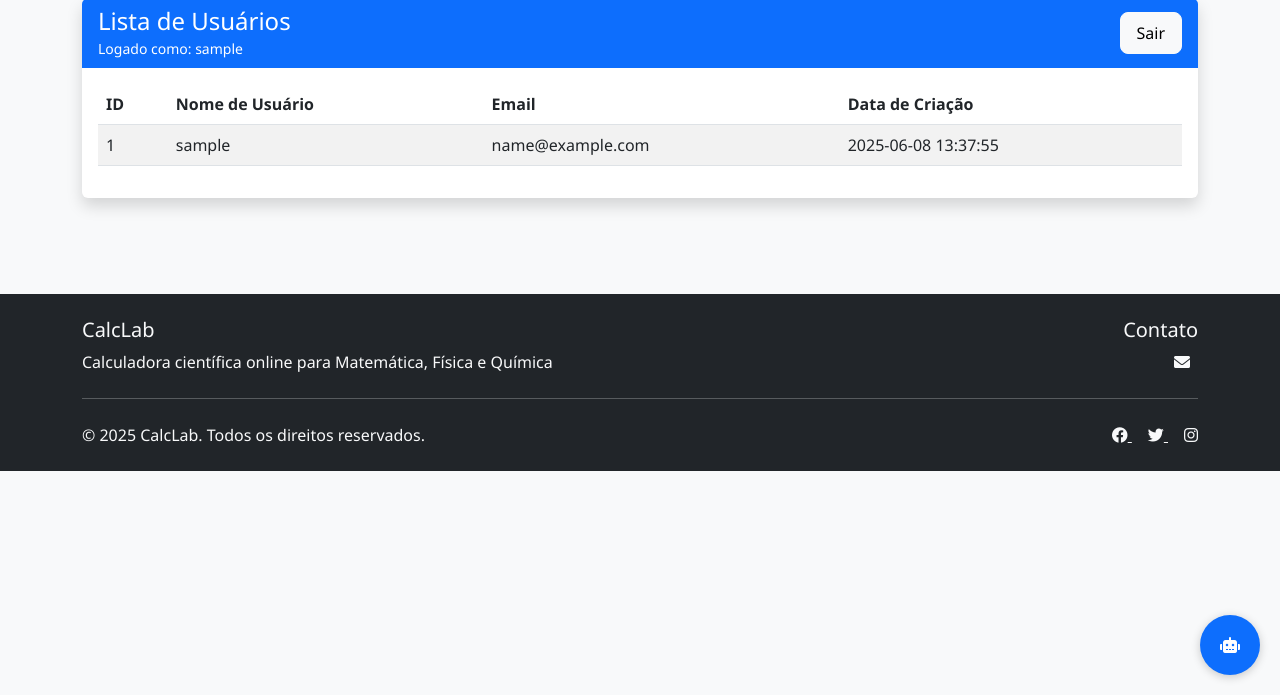
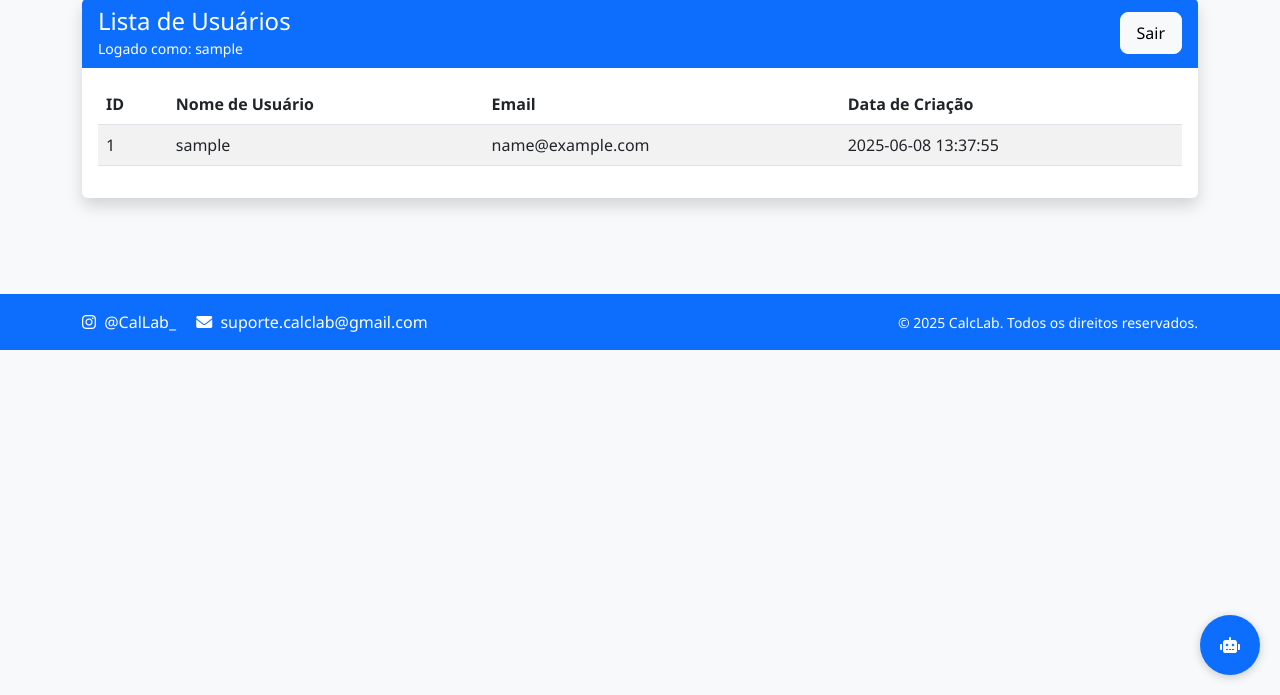
Before and after one commit to Matheus-Chaves46/CalcLab_1, a Flask app: page /admin/usuarios in a window 1280 px wide. Shown: the part 105-800 px from the top of the page. Run offline with Flask 2, Linux system fonts and the light colour scheme; the visitor is signed in with stand-in values (Sample User, id 1); data comes from the database, SQL or seed files in the repository.

Commit message:
suport calclab

```diff
--- a/templates/base.html
+++ b/templates/base.html
@@ -210,40 +210,29 @@
     {% include 'chatbot.html' %}
 
     <!-- Footer -->
-    <footer class="bg-dark text-light py-4 mt-5">
-      <div class="container">
-        <div class="row">
-          <div class="col-md-6">
-            <h5>{{ config.SITE_NAME }}</h5>
-            <p class="mb-0">{{ config.SITE_DESCRIPTION }}</p>
-          </div>
-          <div class="col-md-6 text-md-end">
-            <h5>Contato</h5>
-            <p class="mb-0">
-              <i class="fas fa-envelope me-2"></i>
-              {{ config.CONTACT_EMAIL }}
-            </p>
-          </div>
+    <footer class="bg-primary text-white mt-5 py-3">
+      <div
+        class="container d-flex flex-column flex-md-row justify-content-between align-items-center"
+      >
+        <div class="mb-2 mb-md-0">
+          <a
+            href="https://instagram.com/CalLab_"
+            target="_blank"
+            class="text-white text-decoration-none me-3"
+          >
+            <i class="fab fa-instagram me-1"></i> @CalLab_
+          </a>
+          <a
+            href="mailto:suporte.calclab@gmail.com"
+            class="text-white text-decoration-none"
+          >
+            <i class="fas fa-envelope me-1"></i> suporte.calclab@gmail.com
+          </a>
         </div>
-        <hr class="my-4" />
-        <div class="row">
-          <div class="col-md-6">
-            <p class="mb-0">
-              &copy; {{ now.year }} {{ config.SITE_NAME }}. Todos os direitos
-              reservados.
-            </p>
-          </div>
-          <div class="col-md-6 text-md-end">
-            <a href="#" class="text-light me-3">
-              <i class="fab fa-facebook"></i>
-            </a>
-            <a href="#" class="text-light me-3">
-              <i class="fab fa-twitter"></i>
-            </a>
-            <a href="#" class="text-light">
-              <i class="fab fa-instagram"></i>
-            </a>
-          </div>
+        <div>
+          <small
+            >&copy; {{ now.year }} CalcLab. Todos os direitos reservados.</small
+          >
         </div>
       </div>
     </footer>
```
